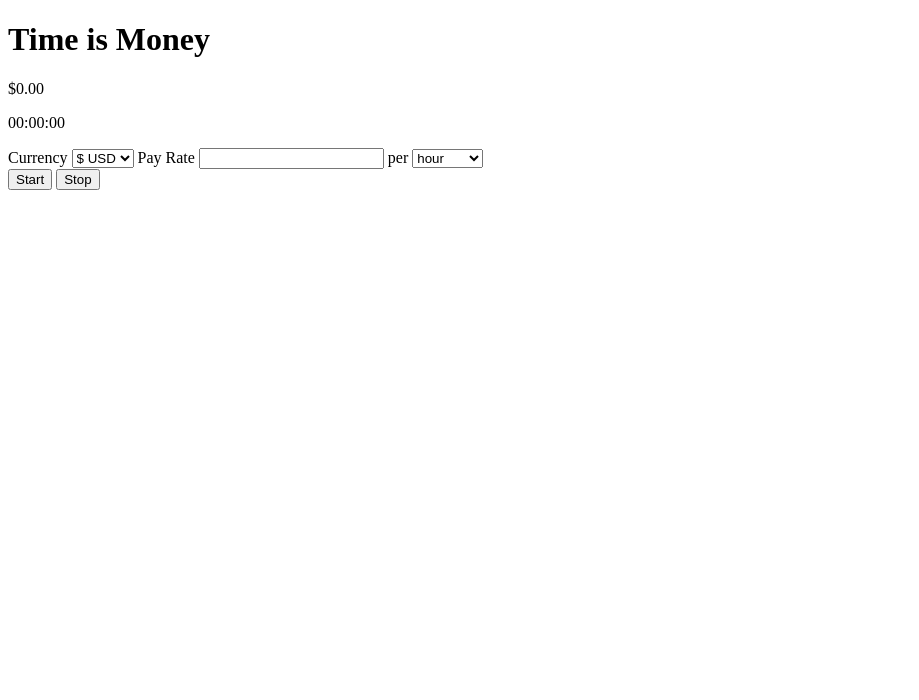
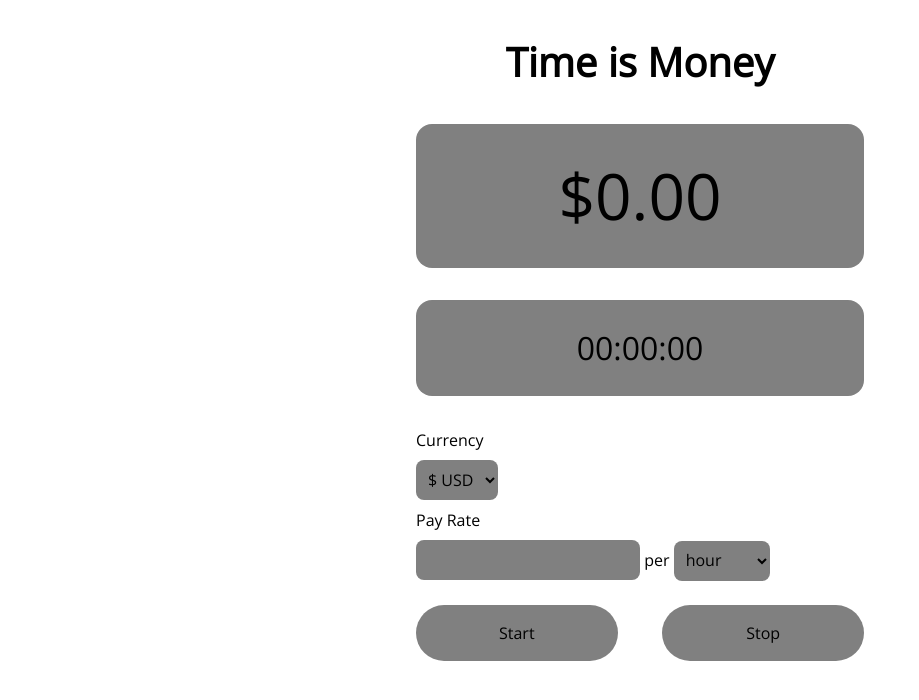
Before and after one commit to delacruzralph/Time-Is-Money-App, a plain HTML site: page index.html in a window 1280 px wide. Shown: the whole page, without its empty margins (0-919 px from the left). Drawn offline with nearby package versions, Linux system fonts and the light colour scheme.

Commit message:
main css complete

```diff
--- a/index.html
+++ b/index.html
@@ -1,5 +1,6 @@
 <!DOCTYPE html>
 <html lang="en">
+
 <head>
   <meta charset="UTF-8">
   <meta http-equiv="X-UA-Compatible" content="IE=edge">
@@ -7,10 +8,16 @@
   <title>Time is Money</title>
   <link rel="stylesheet" href="styles.css">
 </head>
+
 <body>
+  <main>
     <h1>Time is Money</h1>
-  <div><p>$0.00</p></div>
-  <div><p>00:00:00</p></div>
+    <div id="pay-earned">
+      <p>$0.00</p>
+    </div>
+    <div id="time-worked">
+      <p>00:00:00</p>
+    </div>
     <form>
       <label for="currency">Currency</label>
       <select name="currency" id="currency">
@@ -20,7 +27,7 @@
         <option value="GBP">£ GBP</option>
       </select>
       <label for="pay-rate">Pay Rate</label>
-    <input type="text" id="pay-rate"/>
+      <input type="text" id="pay-rate" />
       <label for="per">per</label>
       <select name="per" id="per">
         <option value="hour">hour</option>
@@ -31,9 +38,13 @@
         <option value="year">year</option>
       </select>
     </form>
-  <button>Start</button>
-  <button>Stop</button>
+    <div id="btn-group">
+      <button id="start-btn">Start</button>
+      <button id="stop-btn">Stop</button>
+    </div>
 
+  </main>
   <script src="app.js"></script>
 </body>
+
 </html>
--- a/styles.css
+++ b/styles.css
@@ -0,0 +1,124 @@
+@import url('https://fonts.googleapis.com/css2?family=Open+Sans&display=swap');
+
+/*
+  Josh's Custom CSS Reset
+  https://www.joshwcomeau.com/css/custom-css-reset/
+*/
+*,
+*::before,
+*::after {
+  box-sizing: border-box;
+}
+
+* {
+  margin: 0;
+}
+
+html,
+body {
+  height: 100%;
+}
+
+body {
+  line-height: 1.5;
+  -webkit-font-smoothing: antialiased;
+}
+
+img,
+picture,
+video,
+canvas,
+svg {
+  display: block;
+  max-width: 100%;
+}
+
+input,
+button,
+textarea,
+select {
+  font: inherit;
+}
+
+p,
+h1,
+h2,
+h3,
+h4,
+h5,
+h6 {
+  overflow-wrap: break-word;
+}
+
+#root,
+#__next {
+  isolation: isolate;
+}
+
+/* ============
+      STYLES
+   ============ */
+
+body {
+  max-width: 32rem;
+  font-family: 'Open Sans', sans-serif;
+  padding: 2rem;
+  margin: auto;
+}
+
+h1 {
+  font-size: 2.5rem;
+  margin: auto;
+  text-align: center;
+}
+
+p {
+  text-align: center;
+}
+
+#pay-earned, #time-worked  {
+  background-color: gray;
+  padding: 1.5rem;
+  font-size: 4rem;
+  margin: 2rem auto;
+  border-radius: 1rem;
+}
+
+#time-worked {
+  font-size: 2rem;
+}
+
+label {
+  margin-block: 0.5rem;
+  display: block;
+}
+
+label[for="per"] {
+  margin: 0;
+  display: inline;
+}
+
+select, input {
+  border: none;
+  background-color: gray;
+  border-radius: 0.5rem;
+  padding: 0.5rem;
+}
+
+#pay-rate {
+  width: 50%;
+}
+
+#btn-group {
+  margin-top: 1.5rem;
+  display: flex;
+  justify-content: space-between;
+}
+
+button {
+  background-color: gray;
+  border: none;
+  border-radius: 5rem;
+  padding-block: 1rem;
+  width: 45%;
+}
```
Lines whose indentation alone changed are shown as unchanged.
